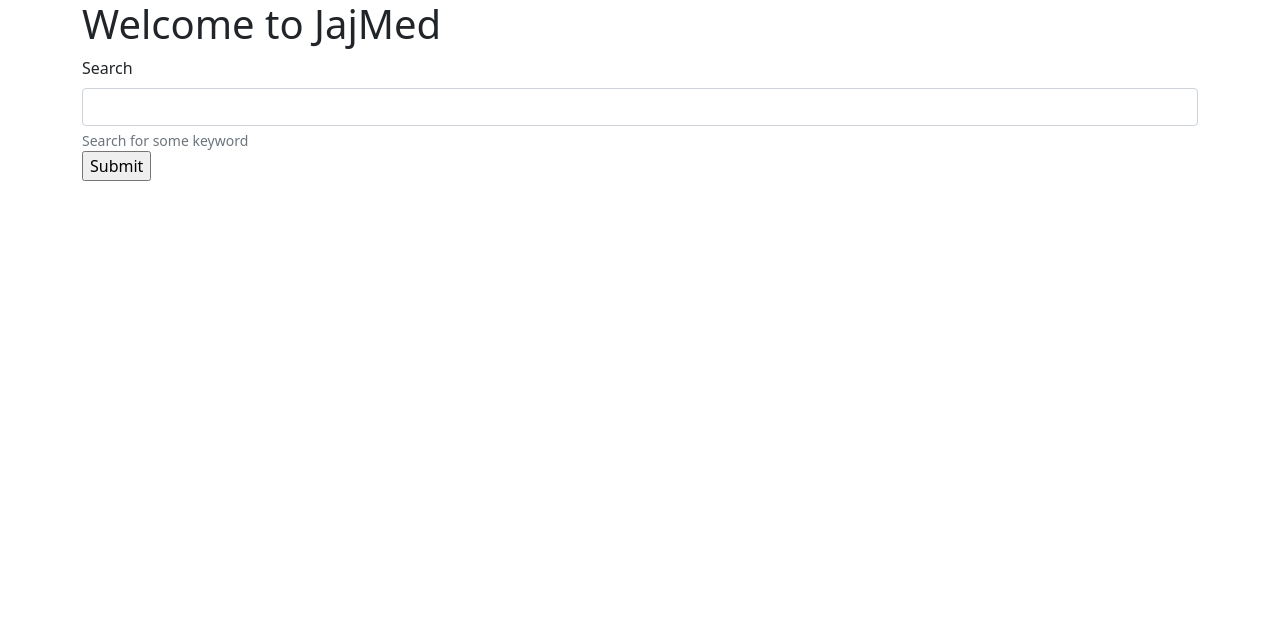
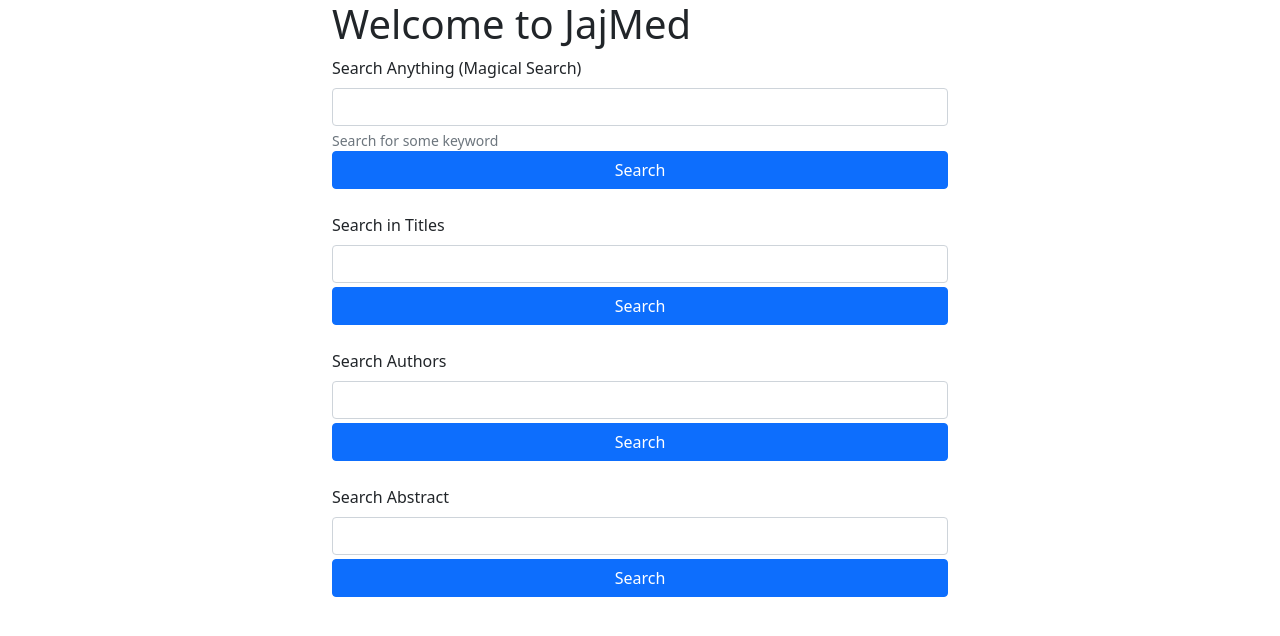
Before and after one commit to jajimentol/573-Final-Project, a Flask app: page / in a window 1280 px wide. Shown: the top 636 px of the page. Run offline with Flask 2, Linux system fonts and the light colour scheme.

Commit message:
main_page design change

```diff
--- a/templates/main_page.html
+++ b/templates/main_page.html
@@ -7,18 +7,36 @@
 </head>
 <body>
 
-
-
-
-<div class="container">
+<div class="container col-md-6">
     <h1>Welcome to JajMed</h1>
 <form name="search" action="search" method="get">
-<label class="form-label">Search</label>
-<input type="text" class="form-control" name="searchbox">
-<div id="passwordHelpBlock" class="form-text">
+<label class="form-label">Search Anything (Magical Search) </label>
+<input type="text" class="form-control" name="q">
+<div class="form-text">
   Search for some keyword
-</div><input type="submit" value="Submit">
+</div><input class="btn btn-primary col-md-12" type="submit" value="Search">
+</form>
+<br>
+    <form name="search" action="search/title" method="get">
+<label class="form-label">Search in Titles</label>
+<input type="text" class="form-control" name="title">
+<div  class="form-text">
+</div><input class="btn btn-primary col-md-12" type="submit" value="Search">
 </form>
 
+    <br>
+    <form name="search" action="search/author" method="get">
+<label class="form-label">Search Authors </label>
+<input type="text" class="form-control" name="author">
+<div  class="form-text">
+</div><input class="btn btn-primary col-md-12" type="submit" value="Search">
+</form>
+    <br>
+    <form name="search" action="search/abstract" method="get">
+<label class="form-label">Search Abstract</label>
+<input type="text" class="form-control" name="abstract">
+<div  class="form-text">
+</div><input class="btn btn-primary col-md-12" type="submit" value="Search">
+</form>
 </div>
 </body>
```
